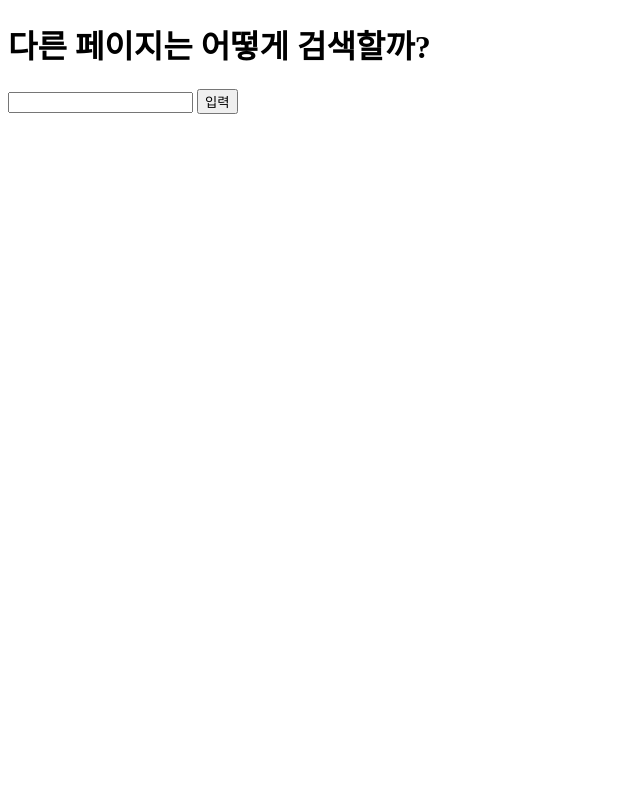
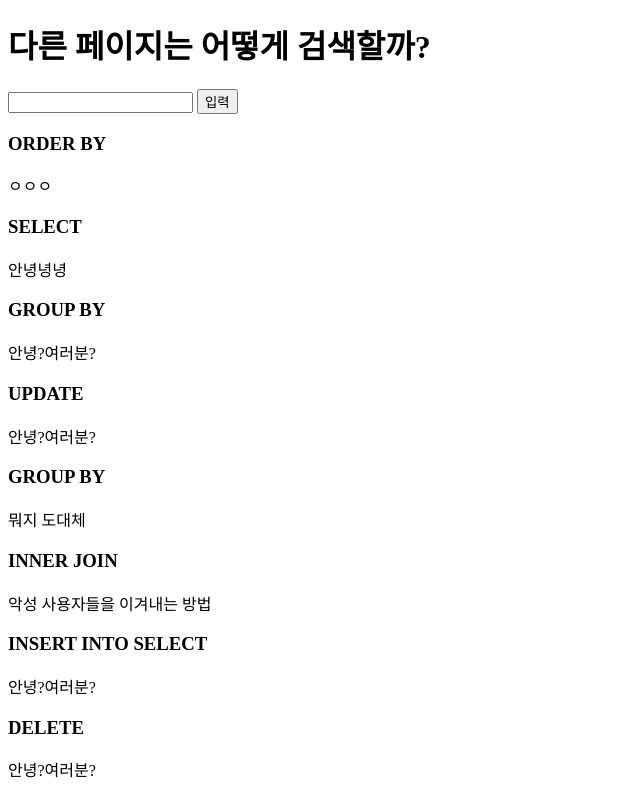
Before and after one commit to Skylark92/Playground, a plain HTML site: page SearchTest/index.html in a window 1280 px wide. Both pictures are taken after a click on the button "입력". Shown: the top 797 px of the page, without its empty margins (0-640 px from the left). Drawn offline with Linux system fonts and the light colour scheme.

Commit message:
searchtest

```diff
--- /dev/null
+++ b/SearchTest/data.json
@@ -0,0 +1,72 @@
+[
+  {
+    "제목": "ORDER BY",
+    "내용": "ㅇㅇㅇ"
+  },
+
+  {
+    "제목": "SELECT",
+    "내용": "안녕녕녕"
+  },
+
+  {
+    "제목": "GROUP BY",
+    "내용": "안녕?여러분?"
+  },
+  {
+    "제목": "UPDATE",
+    "내용": "안녕?여러분?"
+  },
+  {
+    "제목": "GROUP BY",
+    "내용": "뭐지 도대체"
+  },
+  {
+    "제목": "INNER JOIN",
+    "내용": "악성 사용자들을 이겨내는 방법"
+  },
+  {
+    "제목": "INSERT INTO SELECT",
+    "내용": "안녕?여러분?"
+  },
+  {
+    "제목": "DELETE",
+    "내용": "안녕?여러분?"
+  },
+  {
+    "제목": "WHERE",
+    "내용": "안녕?여러분?"
+  },
+  {
+    "제목": "케이크 먹고싶어요",
+    "내용": "안녕?여러분?"
+  },
+  {
+    "제목": "ㅇㅣ제딸기시즌인듯...",
+    "내용": "안녕?여러분?"
+  },
+  {
+    "제목": "ORDER BY",
+    "내용": "안녕?여러분"
+  },
+  {
+    "제목": "ORDER BY",
+    "내용": "안녕"
+  },
+  {
+    "제목": "ORDER BY",
+    "내용": ""
+  },
+  {
+    "제목": "ORDER BY",
+    "내용": "ㄴ"
+  },
+  {
+    "제목": "ORDER BY",
+    "내용": "난 "
+  },
+  {
+    "제목": "ORDER BY",
+    "내용": "난 아니에요"
+  }
+]
--- a/SearchTest/index.html
+++ b/SearchTest/index.html
@@ -6,6 +6,13 @@
   <meta http-equiv="X-UA-Compatible" content="IE=edge">
   <meta name="viewport" content="width=device-width, initial-scale=1.0">
   <title>How to make Search</title>
+  <style>
+    .box {
+      background: dodgerblue;
+      width: 100px;
+      height: 100px;
+    }
+  </style>
 </head>
 
 <body>
@@ -16,19 +23,65 @@
     <button type="button">입력</button>
   </form>
 
+  <main>
+    <div class="box">
+      나 DIV
+    </div>
+  </main>
+
   <script>
 
-    const btn = document.querySelector("button")
-    btn.addEventListener('click', function () {
-      fetch('./lorem.html')
-        .then(function (response) {
-          response.text().then(function (html) {
-            const lorem = new DOMParser().parseFromString(html, 'text/html');
+    async function searchData(input) {
+      const response = await fetch("data.json")
 
-            console.log(lorem)
-          })
-        });
-    });
+      const data = await response.json();
+
+      const result = await data.filter(_ => (_.제목.indexOf(input)) + 1 || (_.내용.indexOf(input)) + 1)
+
+      console.log("result", result)
+
+      result.forEach(_ => {
+        searchResult(_.제목, _.내용)
+      })
+    }
+
+    function searchViewer() {
+      const typingWord = document.querySelector("#inp_search").value;
+
+      const main = document.querySelector("main")
+      main.innerText = '';
+      searchData(typingWord)
+    }
+
+    function searchResult(제목, 내용) {
+      const a = document.createElement("a");
+      const heading = document.createElement("h3")
+      const p = document.createElement("p")
+      const main = document.querySelector("main")
+
+      heading.textContent = 제목;
+      p.textContent = 내용;
+      a.appendChild(heading)
+      a.appendChild(p)
+
+      main.appendChild(a);
+    }
+
+    const button = document.querySelector("button")
+
+    button.addEventListener("click", searchViewer);
+
+    // const btn = document.querySelector("button")
+    // btn.addEventListener('click', function () {
+    //   fetch('./lorem.html')
+    //     .then(function (response) {
+    //       response.text().then(function (html) {
+    //         const lorem = new DOMParser().parseFromString(html, 'text/html');
+
+    //         console.log(lorem)
+    //       })
+    //     });
+    // });
 
     // async function loadData() {
     //   console.log("done")
```
